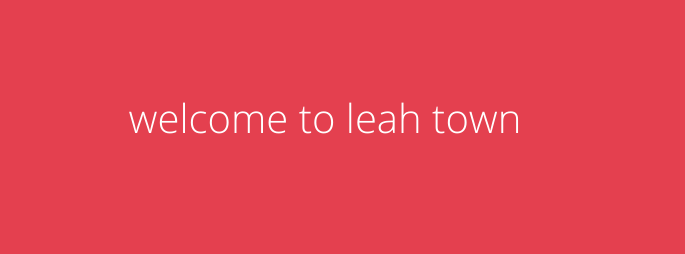
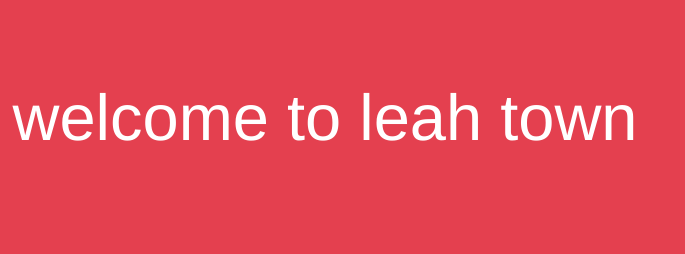
Before and after one commit to leahbannon/town, a plain HTML site: page index.html in a window 1280 px wide. Shown: the whole page, without its empty margins (0-685 px from the left). Drawn offline with nearby package versions, Linux system fonts and the light colour scheme.

Commit message:
Update styles.css

```diff
--- a/stylesheets/styles.css
+++ b/stylesheets/styles.css
@@ -786,9 +786,6 @@ section #title {
   padding: 0 0 5px 0;
 }
 section #title h1 {
-  font-family: 'OpenSansLight', "Helvetica Neue", Helvetica, Arial, sans-serif;
-  font-weight: normal;
-  font-size: 40px;
   text-align: center;
   line-height: 36px;
 }
```
